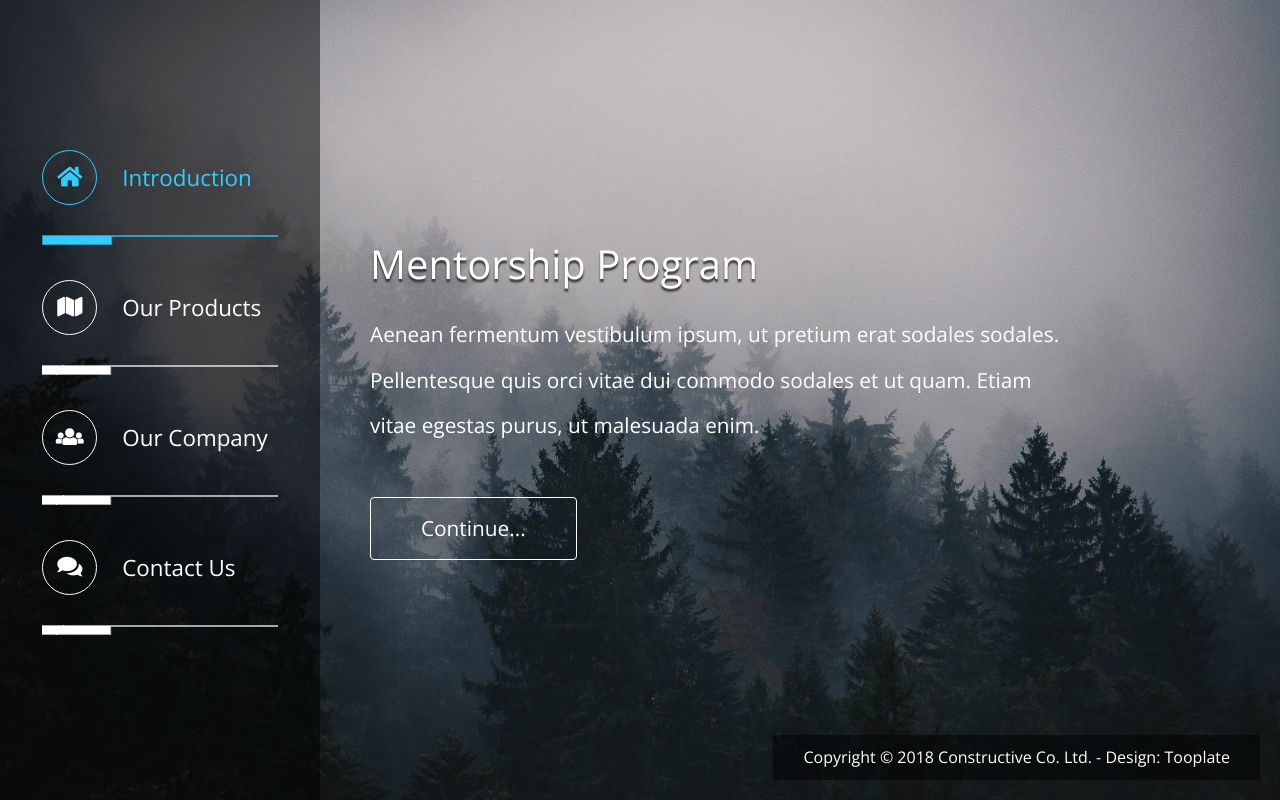
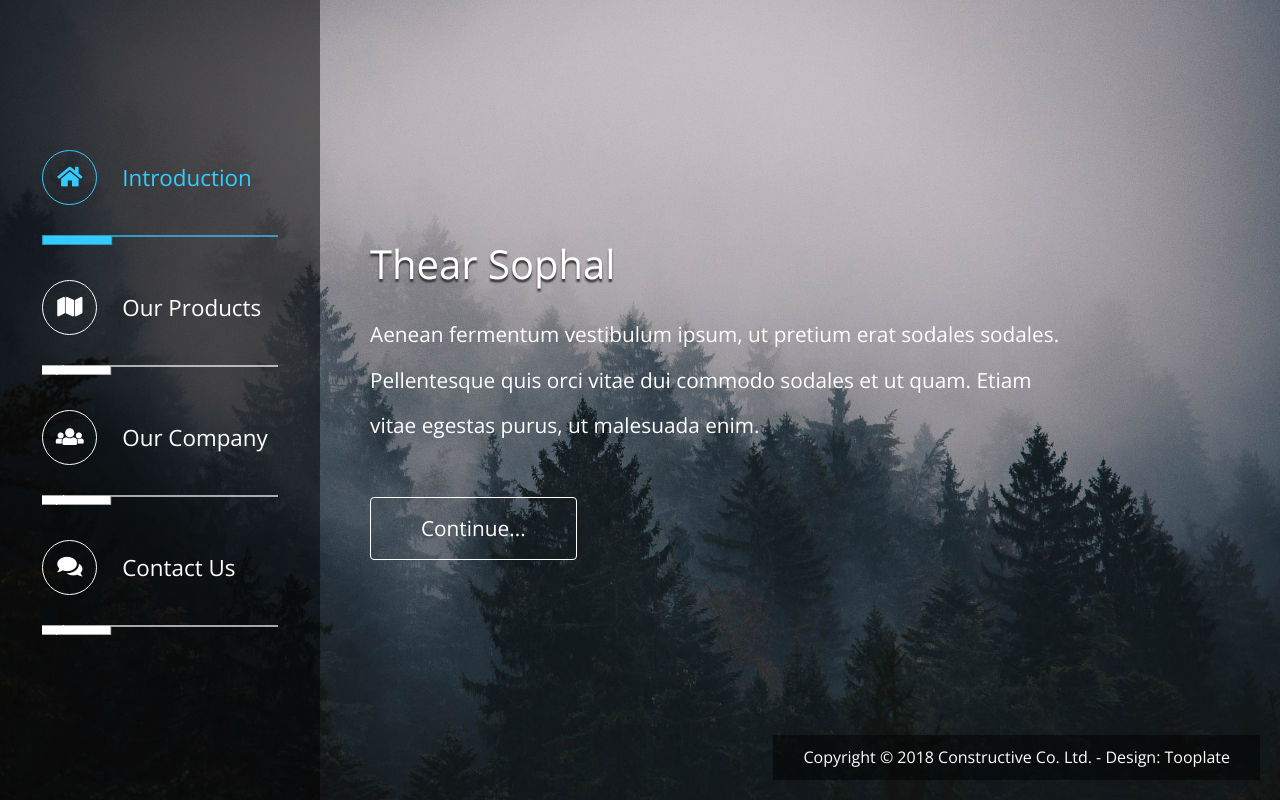
Before and after one commit to Sophal24/NetlifyClass, a plain HTML site: page index.html in a window 1280 px wide. Drawn offline with nearby package versions, Linux system fonts and the light colour scheme.

Commit message:
Update index

```diff
--- a/index.html
+++ b/index.html
@@ -87,7 +87,7 @@ http://www.tooplate.com/view/2102-constructive
 					<!-- section 1 -->
 					<section id="tm-section-1" class="tm-section">
 						<div class="ml-auto">
-							<header class="mb-4"><h1 class="tm-text-shadow">Mentorship Program</h1></header>
+							<header class="mb-4"><h1 class="tm-text-shadow">Thear Sophal</h1></header>
 							<p class="mb-5 tm-font-big">Aenean fermentum vestibulum ipsum, ut pretium erat sodales sodales. Pellentesque quis orci vitae dui commodo sodales et ut quam. Etiam vitae egestas purus, ut malesuada enim.</p>
 							<a href="#" class="btn tm-btn tm-font-big" data-nav-link="#tmNavLink2">Continue...</a>
 							<!-- data-nav-link holds the ID of nav item, which means this link should behave the same as that nav item  -->
```
